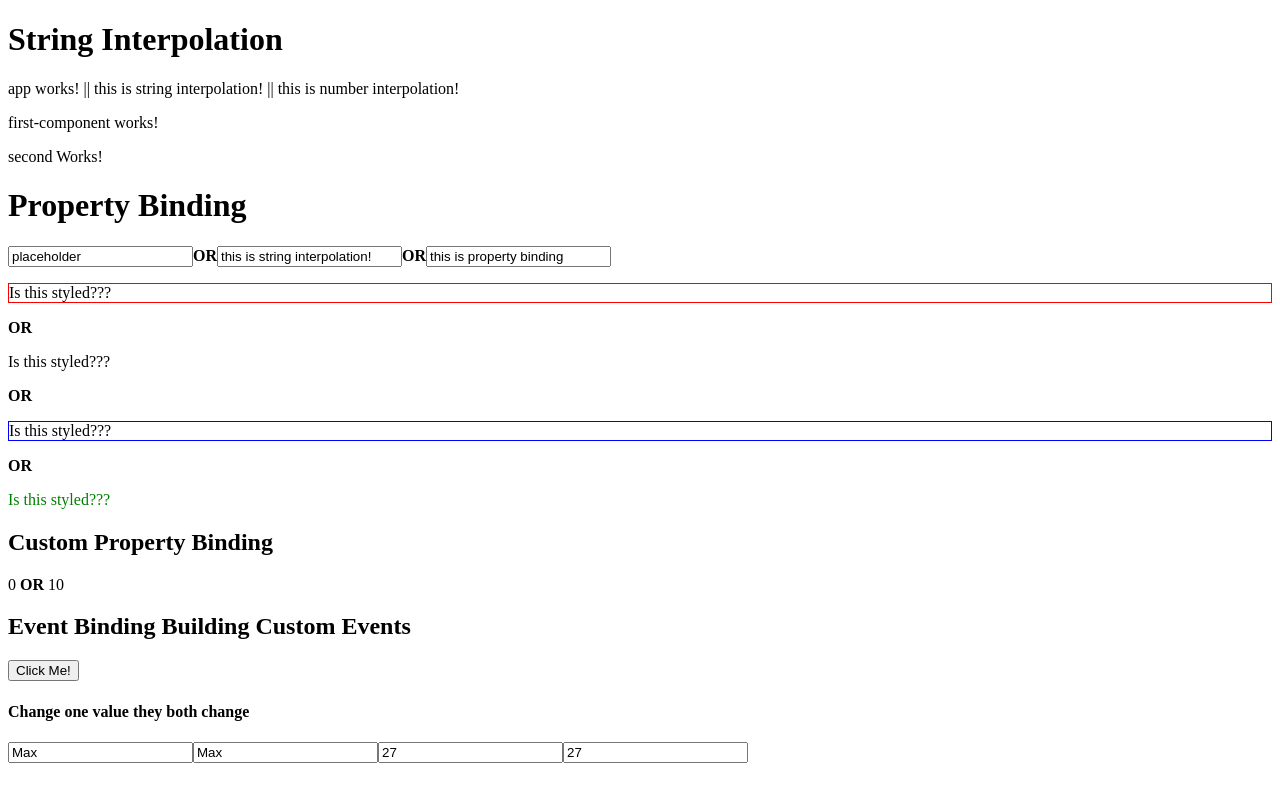
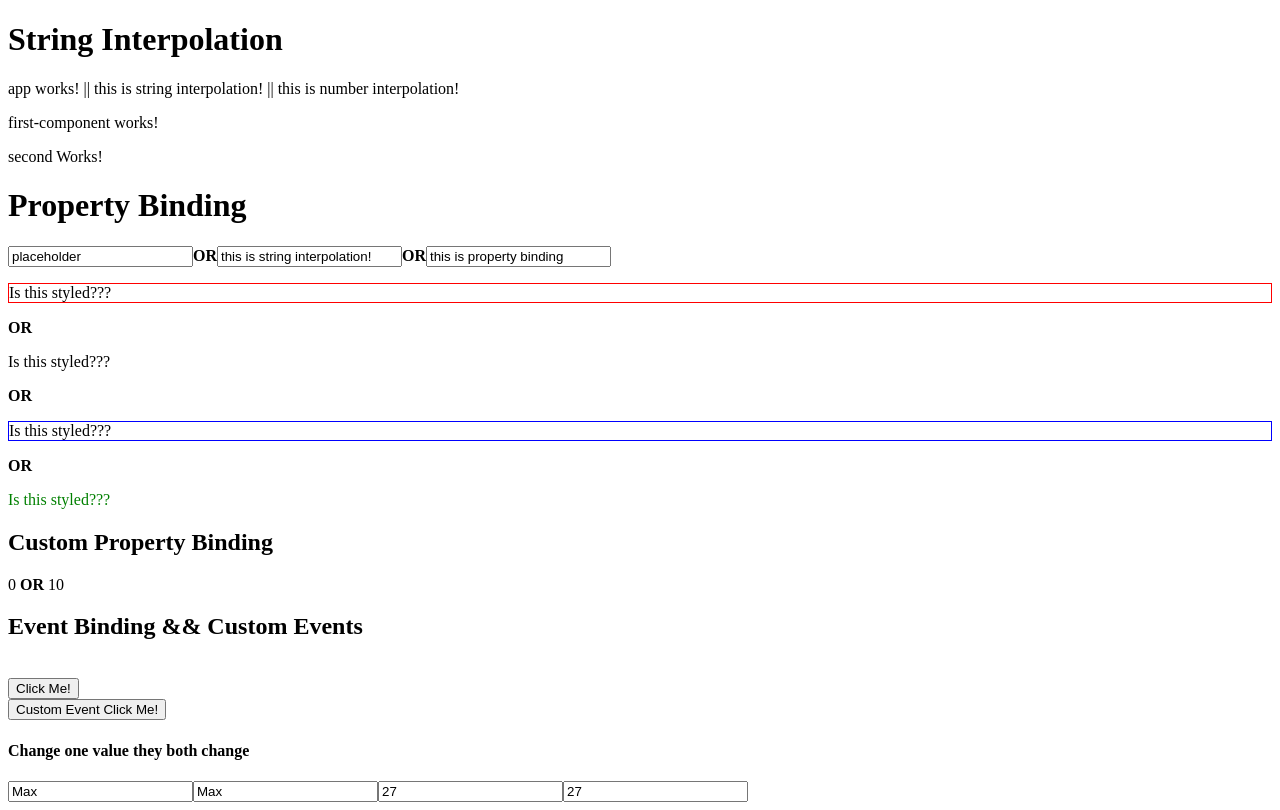
Before and after one commit to GoDodgers/First-Angular2, an Angular app: page / in a window 1280 px wide. Built offline with nearby package versions, Linux system fonts and the light colour scheme.

Commit message:
[custom event] custom event example added

```diff
--- a/src/app/app.component.html
+++ b/src/app/app.component.html
@@ -13,6 +13,7 @@
 <h2> Custom Property Binding </h2>
 <app-property-binding></app-property-binding><strong>OR</strong>
 <app-property-binding [result]="10"></app-property-binding><br>
-<h2>Event Binding Building Custom Events</h2>
+<h2>Event Binding && Custom Events</h2><br>
 <app-event-binding></app-event-binding><br>
+<app-custom-event (customClick)="onCustomClick($event)"></app-custom-event>
 <app-two-way-binding></app-two-way-binding>
--- a/src/app/app.component.ts
+++ b/src/app/app.component.ts
@@ -1,6 +1,7 @@
 import { Component } from '@angular/core';
 import { PropertyBindingComponent } from './property-binding.component';
 import { EventBindingComponent } from './event-binding.component';
+import { CustomEventComponent } from './custom-event.component';
 import { TwoWayBindingComponent } from './two-way-binding.component';
 
 
@@ -44,7 +45,13 @@ export class AppComponent {
 	stringInterpolation = "this is string interpolation!";
 	numberInterpolation = "this is number interpolation!";
 	propertyBinding = "this is property binding";
+
 	onTest() {
 		return true;
 	}
+
+	onCustomClick(value: string) {
+		alert(value);
+	}
+
 }
--- a/src/app/app.module.ts
+++ b/src/app/app.module.ts
@@ -9,6 +9,7 @@ import { SecondComponent } from './first-component/second.component';
 import { PropertyBindingComponent } from './property-binding.component';
 import { EventBindingComponent } from './event-binding.component';
 import { TwoWayBindingComponent } from './two-way-binding.component';
+import { CustomEventComponent } from './custom-event.component';
 
 @NgModule({
 	//declares which directives/pipes we use in our application
@@ -21,6 +22,7 @@ import { TwoWayBindingComponent } from './two-way-binding.component';
 		PropertyBindingComponent,
 		EventBindingComponent,
 		TwoWayBindingComponent,
+		CustomEventComponent,
 	],
 	//shows angular2 which other modules do we use in our application
 	imports: [
--- /dev/null
+++ b/src/app/custom-event.component.ts
@@ -0,0 +1,16 @@
+import { Component, EventEmitter, Output } from '@angular/core';
+
+@Component({
+	selector: 'app-custom-event',
+	template: `
+		<button (click)="onCustomClick()"> Custom Event Click Me! </button>
+	`,
+	styles: []
+})
+export class CustomEventComponent {
+	@Output() customClick = new EventEmitter<string>();
+
+	onCustomClick() {
+		this.customClick.emit('Custom Click Works');
+	}
+}
```
Also changed, not shown: 1 other file (tests, documents, lock files or other folders).
